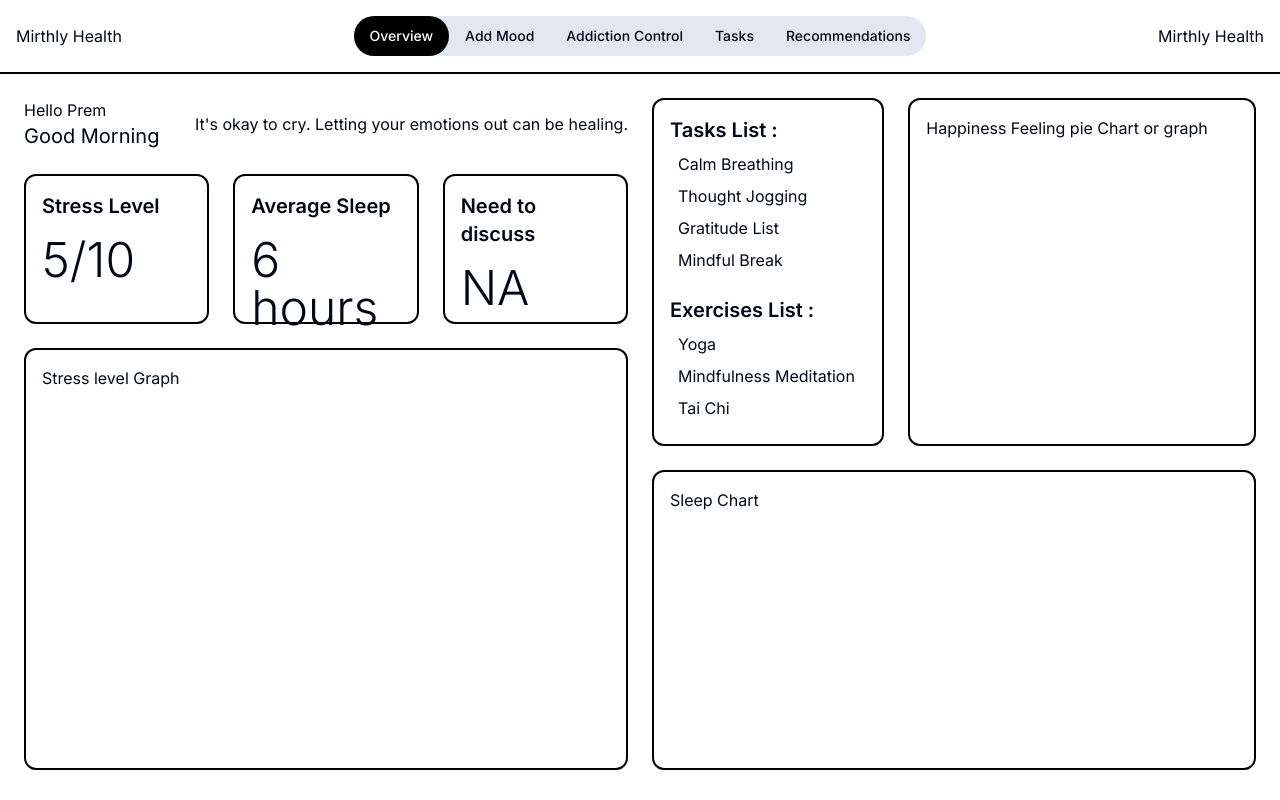
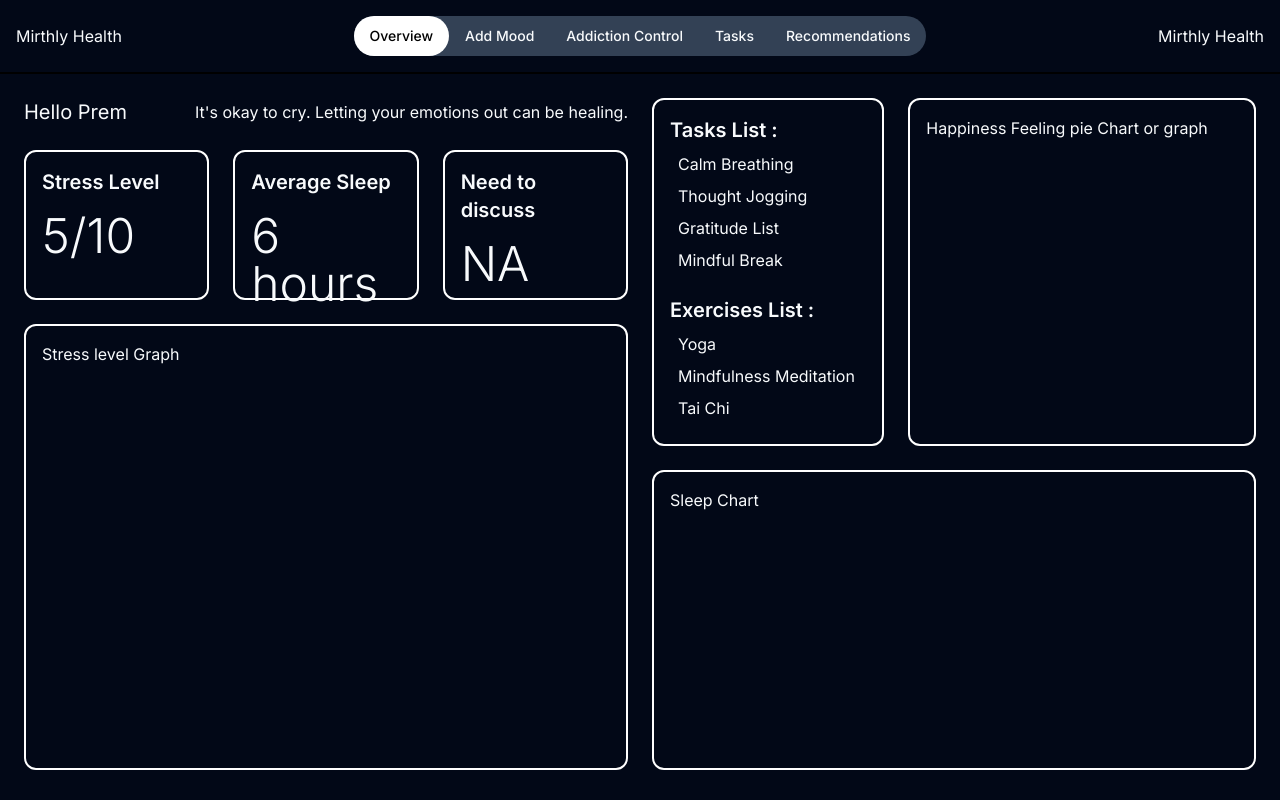
Before and after one commit to Mirthly-Inc/Mirthly-Health, a Next.js app in the folder mirthlyhealth/: page /dashboard in a window 1280 px wide. Built offline with nearby package versions, Linux system fonts and the light colour scheme.

Commit message:
DarkMode

```diff
--- a/mirthlyhealth/app/dashboard/page.tsx
+++ b/mirthlyhealth/app/dashboard/page.tsx
@@ -138,33 +138,30 @@ const Dashboard = () => {
         <div className="flex gap-6 h-full">
           <div className="flex flex-col basis-1/2 gap-6">
             <div className="flex justify-between items-center">
-              <div>
-                <div>Hello Prem</div>
-                <div className="text-xl">Good Morning</div>
-              </div>
+              <div className="text-xl">Hello Prem</div>
               <div>{quote}</div>
             </div>
             <div className="flex gap-6 h-[150px]">
-              <div className="p-4 basis-1/3 border-black border-2 rounded-xl">
+              <div className="p-4 basis-1/3 border-white border-2 rounded-xl">
                 <div className="text-xl font-semibold">Stress Level</div>
                 <div className="pt-4 text-5xl font-light">5/10</div>
               </div>
-              <div className="p-4 basis-1/3 border-black border-2 rounded-xl">
+              <div className="p-4 basis-1/3 border-white border-2 rounded-xl">
                 <div className="text-xl font-semibold">Average Sleep</div>
                 <div className="pt-4 text-5xl font-light">6 hours</div>
               </div>
-              <div className="p-4 basis-1/3 border-black border-2 rounded-xl">
+              <div className="p-4 basis-1/3 border-white border-2 rounded-xl">
                 <div className="text-xl font-semibold">Need to discuss</div>
                 <div className="pt-4 text-5xl font-light">NA</div>
               </div>
             </div>
-            <div className="h-full border-black border-2 rounded-xl p-4">
+            <div className="h-full border-white border-2 rounded-xl p-4">
               Stress level Graph
             </div>
           </div>
           <div className="basis-1/2 flex flex-col gap-6">
             <div className="flex gap-6 h-fit  ">
-              <div className="basis-2/5 border-2 border-black p-4 rounded-xl">
+              <div className="basis-2/5 border-2 border-white p-4 rounded-xl">
                 <div className="font-semibold text-xl">Tasks List :</div>
                 <div className="pt-2 pl-2">
                   {data.tasks.map((single_task, index) => (
@@ -184,11 +181,11 @@ const Dashboard = () => {
                   ))}
                 </div>
               </div>
-              <div className="basis-3/5 border-2 border-black p-4 rounded-xl">
+              <div className="basis-3/5 border-2 border-white p-4 rounded-xl">
                 Happiness Feeling pie Chart or graph
               </div>
             </div>
-            <div className="border-2 border-black p-4 rounded-xl h-full ">
+            <div className="border-2 border-white p-4 rounded-xl h-full ">
               Sleep Chart
             </div>
           </div>
--- a/mirthlyhealth/app/layout.tsx
+++ b/mirthlyhealth/app/layout.tsx
@@ -1,16 +1,16 @@
-import type { Metadata } from 'next';
-import { Inter as FontSans } from 'next/font/google';
-import './globals.css';
-import { cn } from '@/lib/utils';
-import { DataProvider } from '@/utils/dataContext';
+import type { Metadata } from "next";
+import { Inter as FontSans } from "next/font/google";
+import "./globals.css";
+import { cn } from "@/lib/utils";
+import { DataProvider } from "@/utils/dataContext";
 
 const fontSans = FontSans({
-  subsets: ['latin'],
-  variable: '--font-sans',
+  subsets: ["latin"],
+  variable: "--font-sans",
 });
 export const metadata: Metadata = {
-  title: 'Mirthly Health',
-  description: 'Your Personalized mental health partner',
+  title: "Mirthly Health",
+  description: "Your Personalized mental health partner",
 };
 
 export default function RootLayout({
@@ -19,14 +19,14 @@ export default function RootLayout({
   children: React.ReactNode;
 }>) {
   return (
-    <html lang='en'>
+    <html lang="en" className="dark">
       <head>
-        <link rel='icon' href='/mirthly.jpg' type='image/jpg' sizes='any' />
+        <link rel="icon" href="/mirthly.jpg" type="image/jpg" sizes="any" />
       </head>
       <DataProvider>
         <body
           className={cn(
-            'min-h-screen bg-background font-sans antialiased',
+            "min-h-screen bg-background font-sans antialiased",
             fontSans.variable
           )}
         >
--- a/mirthlyhealth/components/Navigation.tsx
+++ b/mirthlyhealth/components/Navigation.tsx
@@ -22,7 +22,7 @@ export function NavigationMenuDemo() {
   return (
     <nav className="p-4 border-black border-b-2 flex items-center justify-between">
       <div className="">Mirthly Health</div>
-      <div className="flex bg-slate-200 rounded-3xl">
+      <div className="flex bg-slate-700 rounded-3xl">
         <NavigationMenu>
           <NavigationMenuList>
             <NavigationMenuItem>
@@ -30,7 +30,7 @@ export function NavigationMenuDemo() {
                 <NavigationMenuLink
                   className={cn(
                     navigationMenuTriggerStyle(),
-                    NavigationLevel === "/dashboard" && "bg-black text-white"
+                    NavigationLevel === "/dashboard" && "bg-white text-black"
                   )}
                   onClick={() => handleclick("/dashboard")}
                 >
@@ -41,7 +41,7 @@ export function NavigationMenuDemo() {
                 <NavigationMenuLink
                   className={cn(
                     navigationMenuTriggerStyle(),
-                    NavigationLevel === "/add" && "bg-black text-white"
+                    NavigationLevel === "/add" && "bg-white text-black"
                   )}
                   onClick={() => handleclick("/add")}
                 >
@@ -53,7 +53,7 @@ export function NavigationMenuDemo() {
                 <NavigationMenuLink
                   className={cn(
                     navigationMenuTriggerStyle(),
-                    NavigationLevel === "/addiction" && "bg-black text-white"
+                    NavigationLevel === "/addiction" && "bg-white text-black"
                   )}
                   onClick={() => handleclick("/addiction")}
                 >
@@ -64,7 +64,7 @@ export function NavigationMenuDemo() {
                 <NavigationMenuLink
                   className={cn(
                     navigationMenuTriggerStyle(),
-                    NavigationLevel === "/tasks" && "bg-black text-white"
+                    NavigationLevel === "/tasks" && "bg-white text-black"
                   )}
                   onClick={() => handleclick("/tasks")}
                 >
@@ -76,7 +76,7 @@ export function NavigationMenuDemo() {
                   className={cn(
                     navigationMenuTriggerStyle(),
                     NavigationLevel === "/recommendations" &&
-                      "bg-black text-white"
+                      "bg-white text-black"
                   )}
                   onClick={() => handleclick("/recommendations")}
                 >
--- a/mirthlyhealth/components/ui/navigation-menu.tsx
+++ b/mirthlyhealth/components/ui/navigation-menu.tsx
@@ -1,9 +1,9 @@
-import * as React from 'react';
-import * as NavigationMenuPrimitive from '@radix-ui/react-navigation-menu';
-import { cva } from 'class-variance-authority';
-import { ChevronDown } from 'lucide-react';
+import * as React from "react";
+import * as NavigationMenuPrimitive from "@radix-ui/react-navigation-menu";
+import { cva } from "class-variance-authority";
+import { ChevronDown } from "lucide-react";
 
-import { cn } from '@/lib/utils';
+import { cn } from "@/lib/utils";
 
 const NavigationMenu = React.forwardRef<
   React.ElementRef<typeof NavigationMenuPrimitive.Root>,
@@ -12,7 +12,7 @@ const NavigationMenu = React.forwardRef<
   <NavigationMenuPrimitive.Root
     ref={ref}
     className={cn(
-      'relative z-10 flex max-w-max flex-1 items-center justify-center',
+      "relative z-10 flex max-w-max flex-1 items-center justify-center",
       className
     )}
     {...props}
@@ -30,7 +30,7 @@ const NavigationMenuList = React.forwardRef<
   <NavigationMenuPrimitive.List
     ref={ref}
     className={cn(
-      'group flex flex-1 list-none items-center justify-center space-x-1',
+      "group flex flex-1 list-none items-center justify-center space-x-1",
       className
     )}
     {...props}
@@ -41,7 +41,7 @@ NavigationMenuList.displayName = NavigationMenuPrimitive.List.displayName;
 const NavigationMenuItem = NavigationMenuPrimitive.Item;
 
 const navigationMenuTriggerStyle = cva(
-  'group inline-flex h-10 w-max items-center justify-center rounded-3xl bg-inherit px-4 py-2 text-sm font-medium transition-colors hover:bg-black hover:text-white focus:bg-accent focus:text-accent-foreground focus:outline-none disabled:pointer-events-none disabled:opacity-50 data-[active]:bg-accent/50 data-[state=open]:bg-accent/50'
+  "group inline-flex h-10 w-max items-center justify-center rounded-3xl bg-inherit px-4 py-2 text-sm font-medium transition-colors hover:bg-white hover:text-black focus:bg-accent focus:text-accent-foreground focus:outline-none disabled:pointer-events-none disabled:opacity-50 data-[active]:bg-accent/50 data-[state=open]:bg-accent/50"
 );
 
 const NavigationMenuTrigger = React.forwardRef<
@@ -50,13 +50,13 @@ const NavigationMenuTrigger = React.forwardRef<
 >(({ className, children, ...props }, ref) => (
   <NavigationMenuPrimitive.Trigger
     ref={ref}
-    className={cn(navigationMenuTriggerStyle(), 'group', className)}
+    className={cn(navigationMenuTriggerStyle(), "group", className)}
     {...props}
   >
-    {children}{' '}
+    {children}{" "}
     <ChevronDown
-      className='relative top-[1px] ml-1 h-3 w-3 transition duration-200 group-data-[state=open]:rotate-180'
-      aria-hidden='true'
+      className="relative top-[1px] ml-1 h-3 w-3 transition duration-200 group-data-[state=open]:rotate-180"
+      aria-hidden="true"
     />
   </NavigationMenuPrimitive.Trigger>
 ));
@@ -69,7 +69,7 @@ const NavigationMenuContent = React.forwardRef<
   <NavigationMenuPrimitive.Content
     ref={ref}
     className={cn(
-      'left-0 top-0 w-full data-[motion^=from-]:animate-in data-[motion^=to-]:animate-out data-[motion^=from-]:fade-in data-[motion^=to-]:fade-out data-[motion=from-end]:slide-in-from-right-52 data-[motion=from-start]:slide-in-from-left-52 data-[motion=to-end]:slide-out-to-right-52 data-[motion=to-start]:slide-out-to-left-52 md:absolute md:w-auto ',
+      "left-0 top-0 w-full data-[motion^=from-]:animate-in data-[motion^=to-]:animate-out data-[motion^=from-]:fade-in data-[motion^=to-]:fade-out data-[motion=from-end]:slide-in-from-right-52 data-[motion=from-start]:slide-in-from-left-52 data-[motion=to-end]:slide-out-to-right-52 data-[motion=to-start]:slide-out-to-left-52 md:absolute md:w-auto ",
       className
     )}
     {...props}
@@ -83,10 +83,10 @@ const NavigationMenuViewport = React.forwardRef<
   React.ElementRef<typeof NavigationMenuPrimitive.Viewport>,
   React.ComponentPropsWithoutRef<typeof NavigationMenuPrimitive.Viewport>
 >(({ className, ...props }, ref) => (
-  <div className={cn('absolute left-0 top-full flex justify-center')}>
+  <div className={cn("absolute left-0 top-full flex justify-center")}>
     <NavigationMenuPrimitive.Viewport
       className={cn(
-        'origin-top-center relative mt-1.5 h-[var(--radix-navigation-menu-viewport-height)] w-full overflow-hidden rounded-md border bg-popover text-popover-foreground shadow-lg data-[state=open]:animate-in data-[state=closed]:animate-out data-[state=closed]:zoom-out-95 data-[state=open]:zoom-in-90 md:w-[var(--radix-navigation-menu-viewport-width)]',
+        "origin-top-center relative mt-1.5 h-[var(--radix-navigation-menu-viewport-height)] w-full overflow-hidden rounded-md border bg-popover text-popover-foreground shadow-lg data-[state=open]:animate-in data-[state=closed]:animate-out data-[state=closed]:zoom-out-95 data-[state=open]:zoom-in-90 md:w-[var(--radix-navigation-menu-viewport-width)]",
         className
       )}
       ref={ref}
@@ -104,12 +104,12 @@ const NavigationMenuIndicator = React.forwardRef<
   <NavigationMenuPrimitive.Indicator
     ref={ref}
     className={cn(
-      'top-full z-[1] flex h-1.5 items-end justify-center overflow-hidden data-[state=visible]:animate-in data-[state=hidden]:animate-out data-[state=hidden]:fade-out data-[state=visible]:fade-in',
+      "top-full z-[1] flex h-1.5 items-end justify-center overflow-hidden data-[state=visible]:animate-in data-[state=hidden]:animate-out data-[state=hidden]:fade-out data-[state=visible]:fade-in",
       className
     )}
     {...props}
   >
-    <div className='relative top-[60%] h-2 w-2 rotate-45 rounded-tl-sm bg-border shadow-md' />
+    <div className="relative top-[60%] h-2 w-2 rotate-45 rounded-tl-sm bg-border shadow-md" />
   </NavigationMenuPrimitive.Indicator>
 ));
 NavigationMenuIndicator.displayName =
```
